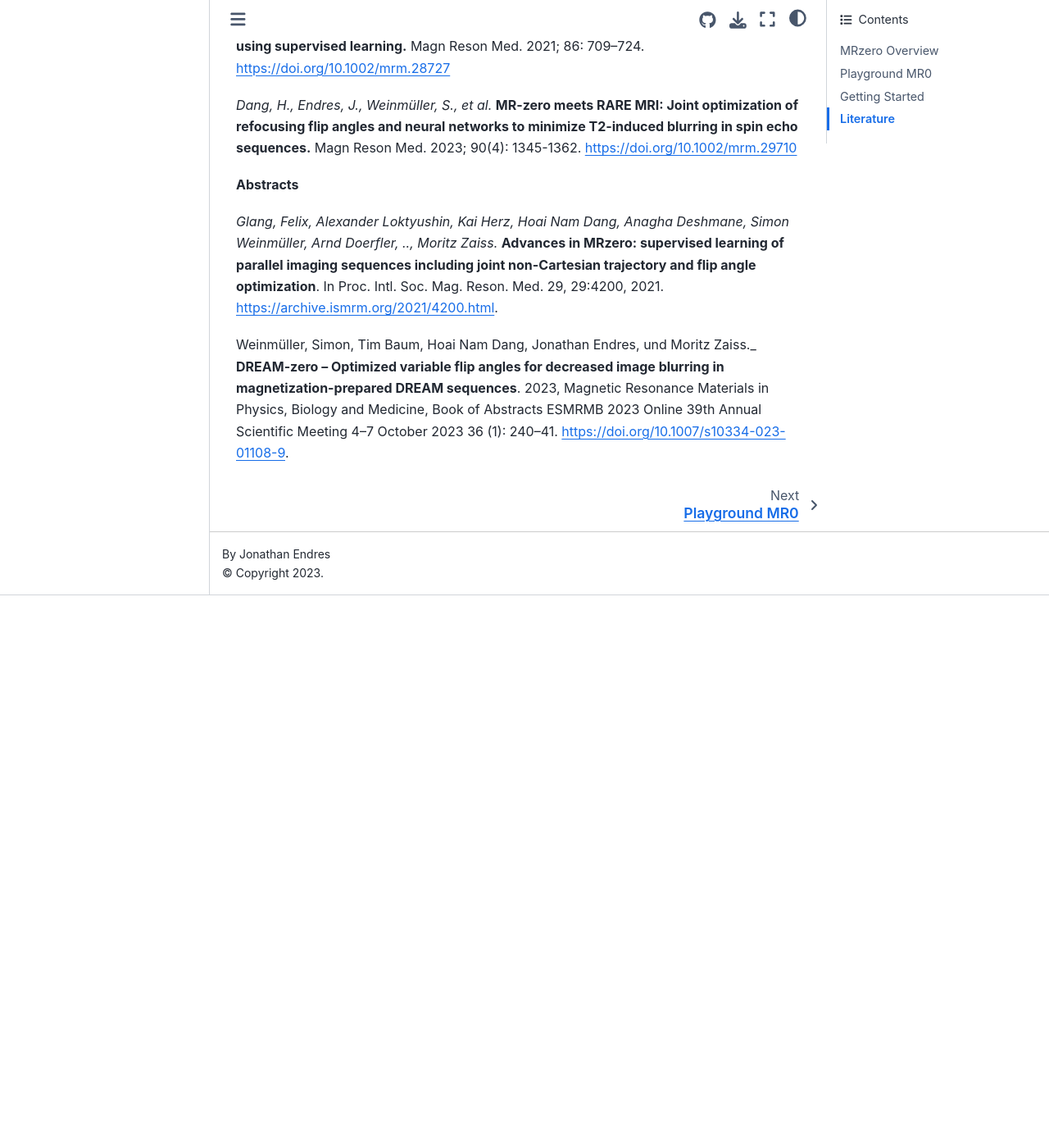
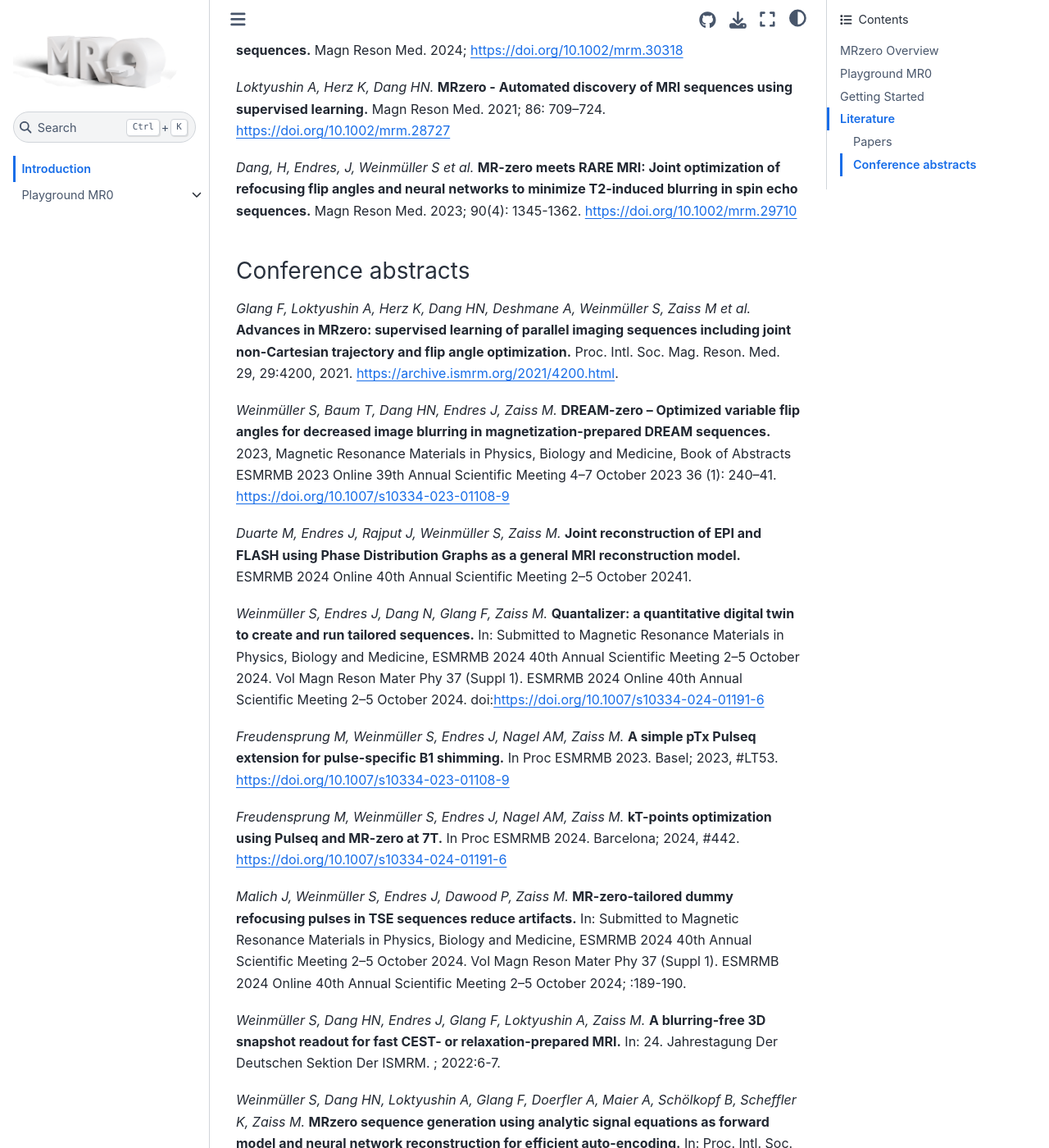
Before and after one commit to MRsources/MRzero-Core, a Jupyter Book: the page built from documentation/intro.md, in a window 1280 px wide and 1400 px high, scrolled down 1576 px. Shown: the whole window at 82% size. Built offline with Jupyter Book 1.0.4 settings and Sphinx 7.4.7 and the Sphinx Book theme 1.1.4, drawn with Linux system fonts in a browser that asks for light colours; pages that are not in the unit, such as notebooks, are missing from menus; before the commit the page ends 2302 px from its top, so only the background shows below that; some of the changed text lies outside the part shown.

Commit message:
Added list of abstracts to docs

```diff
--- a/documentation/intro.md
+++ b/documentation/intro.md
@@ -31,17 +31,79 @@
 
 ## Literature
 
-_Endres, J., Weinmüller, S., Dang, HN., Zaiss, M._ **Phase distribution graphs for fast, differentiable, and spatially encoded Bloch simulations of arbitrary MRI sequences.** Magn Reson Med. 2024; 92(3): 1189-1204. https://doi.org/10.1002/mrm.30055
+### Papers
 
-_Weinmüller, S., Endres, J., Dang, HN., Stollberger, R., Zaiss, M._ **MR-zero meets FLASH – Controlling the transient signal decay in gradient- and rf-spoiled gradient echo sequences** Magn Reson Med. 2024; https://doi.org/10.1002/mrm.30318
+_Endres J, Weinmüller S, Dang HN, Zaissy M._
+**Phase distribution graphs for fast, differentiable, and spatially encoded Bloch simulations of arbitrary MRI sequences.**
+Magn Reson Med. 2024; 92(3): 1189-1204. https://doi.org/10.1002/mrm.30055
 
-_Loktyushin, A., Herz, K., Dang, H._ **MRzero - Automated discovery of MRI sequences using supervised learning.** Magn Reson Med. 2021; 86: 709–724. https://doi.org/10.1002/mrm.28727
+_Weinmüller S, Endres J, Dang HN, Stollberger R, Zaiss M._
+**MR-zero meets FLASH – Controlling the transient signal decay in gradient- and rf-spoiled gradient echo sequences.**
+Magn Reson Med. 2024; https://doi.org/10.1002/mrm.30318
 
-_Dang, H., Endres, J., Weinmüller, S., et al._ **MR-zero meets RARE MRI: Joint optimization of refocusing flip angles and neural networks to minimize T2-induced blurring in spin echo sequences.** Magn Reson Med. 2023; 90(4): 1345-1362. https://doi.org/10.1002/mrm.29710
+_Loktyushin A, Herz K, Dang HN._
+**MRzero - Automated discovery of MRI sequences using supervised learning.**
+Magn Reson Med. 2021; 86: 709–724. https://doi.org/10.1002/mrm.28727
+
+_Dang, H, Endres, J, Weinmüller S et al._
+**MR-zero meets RARE MRI: Joint optimization of refocusing flip angles and neural networks to minimize T2-induced blurring in spin echo sequences.**
+Magn Reson Med. 2023; 90(4): 1345-1362. https://doi.org/10.1002/mrm.29710
 
 
-**Abstracts**
+### Conference abstracts
 
-_Glang, Felix, Alexander Loktyushin, Kai Herz, Hoai Nam Dang, Anagha Deshmane, Simon Weinmüller, Arnd Doerfler, .., Moritz Zaiss._ **Advances in MRzero: supervised learning of parallel imaging sequences including joint non-Cartesian trajectory and flip angle optimization**. In Proc. Intl. Soc. Mag. Reson. Med. 29, 29:4200, 2021. https://archive.ismrm.org/2021/4200.html.
+_Glang F, Loktyushin A, Herz K, Dang HN, Deshmane A, Weinmüller S, Zaiss M et al._
+**Advances in MRzero: supervised learning of parallel imaging sequences including joint non-Cartesian trajectory and flip angle optimization.**
+Proc. Intl. Soc. Mag. Reson. Med. 29, 29:4200, 2021. https://archive.ismrm.org/2021/4200.html.
 
-Weinmüller, Simon, Tim Baum, Hoai Nam Dang, Jonathan Endres, und Moritz Zaiss._ **DREAM-zero – Optimized variable flip angles for decreased image blurring in magnetization-prepared DREAM sequences**. 2023, Magnetic Resonance Materials in Physics, Biology and Medicine, Book of Abstracts ESMRMB 2023 Online 39th Annual Scientific Meeting 4–7 October 2023 36 (1): 240–41. https://doi.org/10.1007/s10334-023-01108-9.
+_Weinmüller S, Baum T, Dang HN, Endres J, Zaiss M._
+**DREAM-zero – Optimized variable flip angles for decreased image blurring in magnetization-prepared DREAM sequences.**
+2023, Magnetic Resonance Materials in Physics, Biology and Medicine, Book of Abstracts ESMRMB 2023 Online 39th Annual Scientific Meeting 4–7 October 2023 36 (1): 240–41. https://doi.org/10.1007/s10334-023-01108-9
+
+_Duarte M, Endres J, Rajput J, Weinmüller S, Zaiss M._
+**Joint reconstruction of EPI and FLASH using Phase Distribution Graphs as a general MRI reconstruction model.**
+ESMRMB 2024 Online 40th Annual Scientific Meeting 2–5 October 20241.
+
+_Weinmüller S, Endres J, Dang N, Glang F, Zaiss M._
+**Quantalizer: a quantitative digital twin to create and run tailored sequences.**
+In: Submitted to Magnetic Resonance Materials in Physics, Biology and Medicine,  ESMRMB 2024 40th Annual Scientific Meeting 2–5 October 2024. Vol Magn Reson Mater Phy 37 (Suppl 1). ESMRMB 2024 Online 40th Annual Scientific Meeting 2–5 October 2024. doi:https://doi.org/10.1007/s10334-024-01191-6
+
+_Freudensprung M, Weinmüller S, Endres J, Nagel AM, Zaiss M._
+**A simple pTx Pulseq extension for pulse-specific B1 shimming.**
+In Proc ESMRMB 2023. Basel; 2023, #LT53. https://doi.org/10.1007/s10334-023-01108-9
+
+_Freudensprung M, Weinmüller S, Endres J, Nagel AM, Zaiss M._
+**kT-points optimization using Pulseq and MR-zero at 7T.**
+In Proc ESMRMB 2024. Barcelona; 2024, #442. https://doi.org/10.1007/s10334-024-01191-6
+
+_Malich J, Weinmüller S, Endres J, Dawood P, Zaiss M._
+**MR-zero-tailored dummy refocusing pulses in TSE sequences  reduce artifacts.**
+In: Submitted to Magnetic Resonance Materials in Physics, Biology and Medicine,  ESMRMB 2024 40th Annual Scientific Meeting 2–5 October 2024. Vol Magn Reson Mater Phy 37 (Suppl 1). ESMRMB 2024 Online 40th Annual Scientific Meeting 2–5 October 2024; :189-190.
+
+_Weinmüller S, Dang HN, Endres J, Glang F, Loktyushin A, Zaiss M._
+**A blurring-free 3D snapshot readout for fast CEST- or relaxation-prepared MRI.**
+In: 24. Jahrestagung Der Deutschen Sektion Der ISMRM. ; 2022:6-7.
+
+_Weinmüller S, Dang HN, Loktyushin A, Glang F, Doerfler A, Maier A, Schölkopf B, Scheffler K, Zaiss M._
+**MRzero sequence generation using analytic signal equations as forward model and neural network reconstruction for efficient auto-encoding.**
+In: Proc. Intl. Soc. Mag. Reson. Med. 29. Vol 29. ; 2021:1761.
+
+_Baum T, Weinmüller S, Endres J, Liebig P, Zaiss M._
+**A magnetization-prepared DREAM sequence for CEST imaging with an intrinsic dynamic B0 and B1 reference (CEST-MP-DREAM).**
+Magnetic Resonance Materials in Physics, Biology and Medicine, Book of Abstracts ESMRMB 2023 Online 39th Annual Scientific Meeting 4–7 October 2023. 2023;36(1):88-89. doi:10.1007/s10334-023-01108-9.
+
+_Baum T, Weinmüller S, Nagel AM, Vossiek M, Zaiss M._
+**Dynamic DREAM MRI: B0, B1 and Tx/Rx-phase mapping for assisting motion tracking systems.**
+Magnetic Resonance Materials in Physics, Biology and Medicine, Book of Abstracts ESMRMB 2023 Online 39th Annual Scientific Meeting 4–7 October 2023. 2023;36(1):66-68. doi:10.1007/s10334-023-01108-9
+
+_Glang F, Loktyushin A, Herz K. Dang HN, Deshmane A, Weinmüller S, Doerfler A, Maier A, Schölkopf B, Scheffler K, Zaiss M._
+**Advances in MRzero – Supervised Learning of Parallel Imaging Sequences Including Joint Non-Cartesian Trajectory and Flip Angle Optimization.**
+Poster at the ISMRM & ISMRT Annual Meeting & Exhibition 2021; Virtual (2021); #4200.
+
+_West D, Glang F, Endres J, Leitão D, McElroy S, Zaiss M, Hajnal J, Malik S._
+**Non-idealized system (NIS) optimization of EPI sequences at ultra-high field.**
+ISMRM & ISMRT Annual Meeting & Exhibition 2024, Singapore (2024); #0528.
+
+_West D, Glang F, Endres J, Zaiss M, Hajnal J, Malik S._
+**Overcoming System Imperfections Using End-to-End MR Sequence Design.**
+ISMRM & ISMRT Annual Meeting & Exhibition 2023, Toronto (ON, Canada) (2023); #0061.
```
